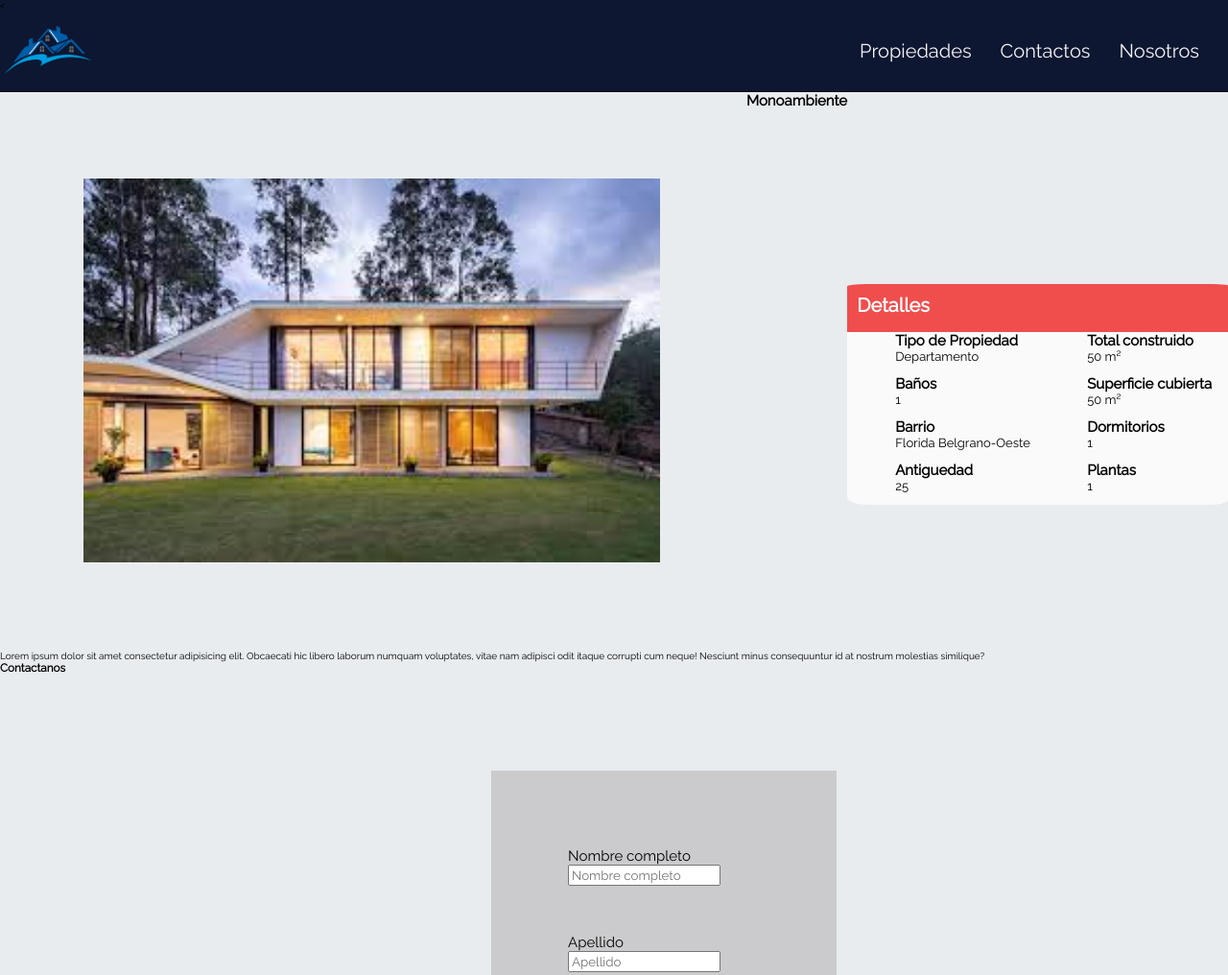
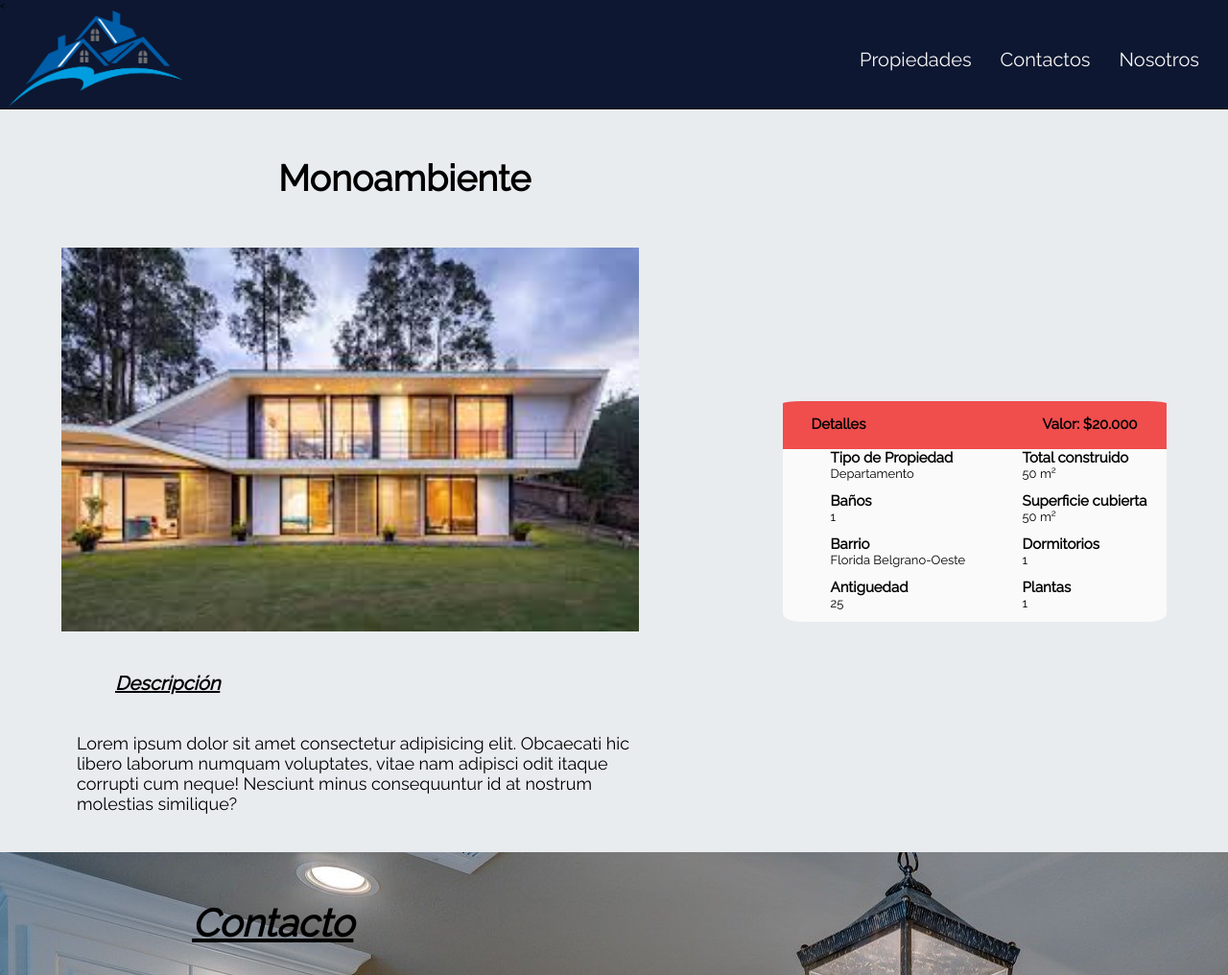
Before and after one commit to brunovalse/prueba-repo, a website: page Propiedades/Casas/casa1.html in a window 1280 px wide. Shown: the top 1016 px of the page at 96% size. Drawn offline with Linux system fonts and the light colour scheme.

Commit message:
terminando la pagina

```diff
--- a/Propiedades/Casas/casa1.html
+++ b/Propiedades/Casas/casa1.html
@@ -46,16 +46,19 @@
     </header>
 
     <section class="section-casa">
+        <div class="div-casa-h2">
+            <H2 class="casa-h2">Monoambiente</H2>
+
+        </div>
         <div class="section-div-casa">
-            <div class="div-casa-img">
-                <img class="casa-img" src="../../imagen/descarga (1).jfif" alt="casa 3 ambientes">
-            </div>
-            <div class="div-casa-h2">
-                <H2>Monoambiente</H2>
-            </div>
+                <div class="div-casa-img">
+                    <img class="casa-img" src="../../imagen/descarga (1).jfif" alt="casa 3 ambientes">
+                </div>
+
             <div>
                 <div class="div-detalle">
                     <h2 class="div-detalle-h2">Detalles</h2>
+                    <h3 class="div-detalle-h3"> Valor: $20.000</h2>
                 </div>
                 <div class="casa">
                     <div class="div-casa">
@@ -93,8 +96,9 @@
                 </div>
             </div>
         </div>
-        <div>
-            <p>
+        <div class="div-casa-info">
+            <h2 class="info-h2">Descripción </h2>
+            <p class="casa-info">
                     Lorem ipsum dolor sit amet consectetur adipisicing elit. Obcaecati hic libero
                     laborum numquam voluptates, vitae nam adipisci odit itaque corrupti cum neque!
                     Nesciunt minus consequuntur id at nostrum molestias similique?
@@ -104,9 +108,10 @@
 
 
         <section class="formcasa">
-            <div class="form__div">
-                <h3>Contactanos</h3>
+            <div class="form-div">
+                <h3 class="form-div-h3">Contacto</h3>
                 <div class="form__div--input">
+                    <h3 class="form-h3">Contactanos</h3>
                     <div class="form__input">
                         <span class="form__input--span">Nombre completo</span>
                         <input type="text" placeholder="Nombre completo">
--- a/scss/Propiedades/casa/_casa.scss
+++ b/scss/Propiedades/casa/_casa.scss
@@ -20,18 +20,26 @@
     border-bottom-right-radius: 5%;
 }
 
-.div-casa-img{
-    display:s ;
 
-}
 .casa-img{
     height: 40rem;
-    margin: 90px;
+    margin: 4rem 15rem 0 0;
 }
 
 
 .formcasa{
-    background-color: #e9ecef;
+    background-image: url(../../../imagen/kitchen-1940174_1920\ \(1\).jpg);
+}
+.form-div-h3{
+    padding: 5rem 0px 0px 20rem;
+    font-size: 4rem;
+    font-style: italic;
+    text-decoration: underline;
+}
+
+.form-h3{
+
+    font-size: 2rem;
 }
 
 .div-casa-h6{
@@ -45,15 +53,47 @@
 }
 .div-detalle {
     background-color: rgb(240, 77, 77);
-    display: inline-block;
-    margin-top: 20rem;
+    display: flex;
+    justify-content: space-between;
     width: 40rem;
     height: 5rem;
     border-top-right-radius: 5%;
     border-top-left-radius: 5%;
+    margin-top: 20rem
 }
 .div-detalle-h2 {
+    padding: 1.5rem 0px 0px 3rem;
+    font-size: 1.5;
+}
+
+.div-detalle-h3{
+    padding: 1.5rem 3rem 0px 0px;
+    font-size: 1.5rem;
+}
+
+.div-casa-h2 {
+    display: inline-block;
+
+    margin: 4rem 0px 0px 25rem;
+    font-size: 2.5rem;
+    padding: 1rem 4rem 1rem 4rem;
+}
+
+.div-casa-info{
+    padding: 0px 0px 4rem 8rem;
+    width: 60rem
+}
+.casa-info{
+    font-size: 1.8rem;
+
+}
+.info-h2{
+    padding: 4rem;
     font-size: 2rem;
-    color: white;
-    margin: 1rem;
+    font-style: italic ;
+    text-decoration: underline;
 }
+
+@media all and(max-width:100px){
+
+}
--- a/scss/_header.scss
+++ b/scss/_header.scss
@@ -9,8 +9,8 @@
 }
 
 .header__foto {
-    width: 100px;
-    height: 50px;
+    width: 200px;
+    height: 100px;
     margin: 0px;
 
 }
```
Also changed, not shown: css/style.css, 1 other file.
